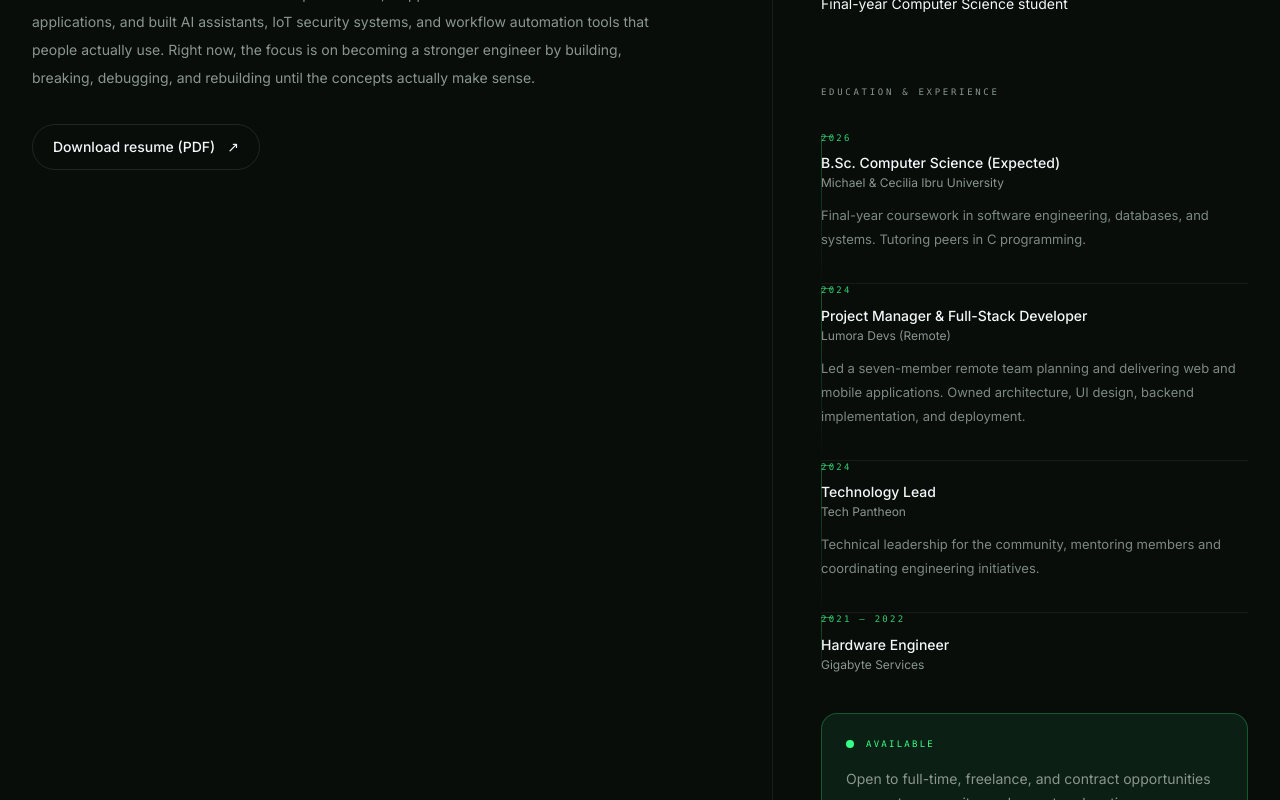
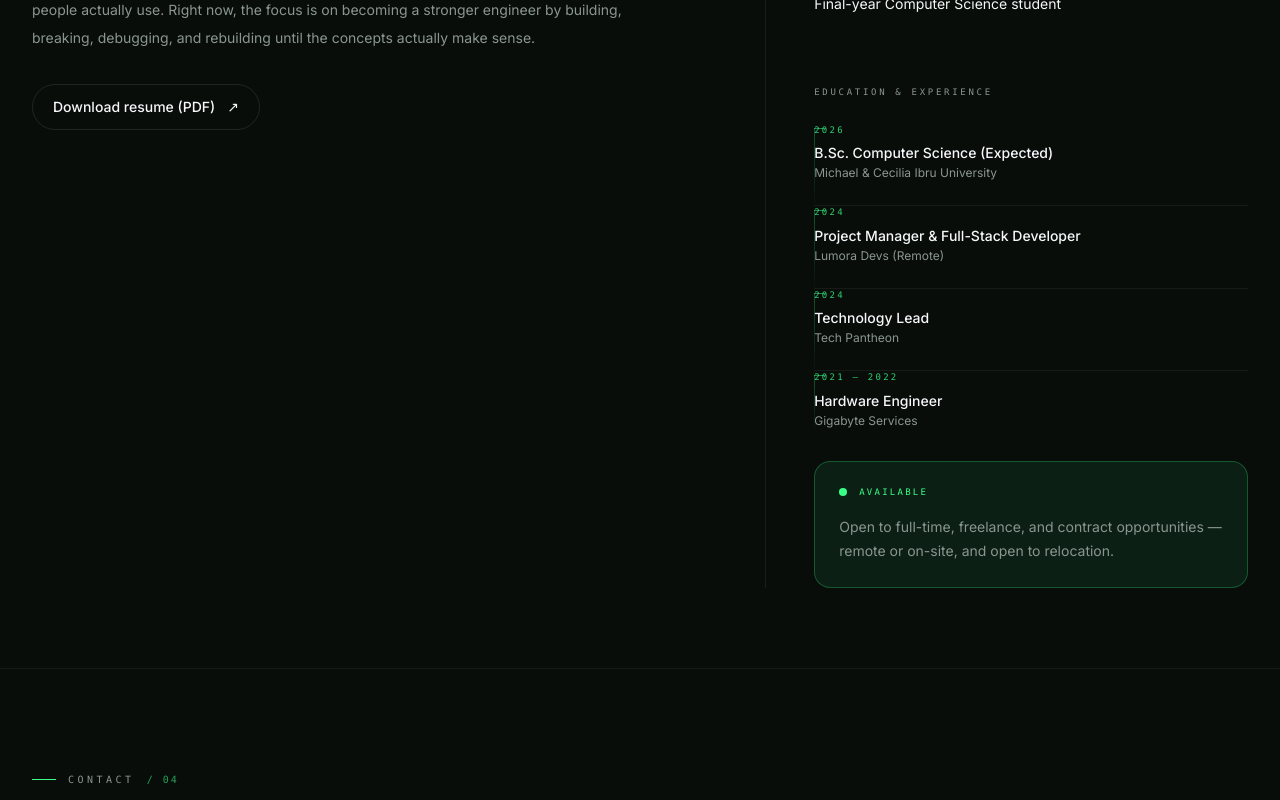
Before and after one commit to IrregDraken/Portfolio, a React (Vite) app: page / in a window 1280 px wide. Shown: the part 3260-4060 px from the top of the page. Built offline with nearby package versions, Linux system fonts and the light colour scheme.

Commit message:
Condense About timeline so section fits one screen

```diff
--- a/src/components/About.tsx
+++ b/src/components/About.tsx
@@ -78,7 +78,7 @@ function About() {
           </p>
         </div>
 
-        <div className="grid gap-14 lg:grid-cols-[1.15fr_0.85fr] lg:gap-24">
+        <div className="grid gap-12 lg:grid-cols-[1.15fr_0.85fr] lg:gap-20">
           <div>
               <p className="reveal max-w-3xl text-xl leading-9 tracking-[-0.025em] text-[#dce1e8] sm:text-2xl sm:leading-10">
               I am a final-year Computer Science student based in Port
@@ -135,11 +135,11 @@ function About() {
                 Education & experience
               </p>
 
-              <div className="mt-8 space-y-0">
+              <div className="mt-6 space-y-0">
                 {timeline.map((item, index) => (
                   <div
                     key={item.period + item.title}
-                    className="relative border-b border-white/[0.06] pb-8 last:border-0 last:pb-0"
+                    className="relative border-b border-white/[0.06] pb-6 last:border-0 last:pb-0"
                   >
                     <span className="absolute left-0 top-1 h-full w-px bg-gradient-to-b from-[#39ff88]/30 to-transparent" />
 
@@ -149,7 +149,7 @@ function About() {
                       {item.period}
                     </p>
 
-                    <p className="mt-2 text-sm font-medium text-[#f5f7fa]">
+                    <p className="mt-1.5 text-sm font-medium text-[#f5f7fa]">
                       {item.title}
                     </p>
 
@@ -157,17 +157,12 @@ function About() {
                       {item.organization}
                     </p>
 
-                    {index < timeline.length - 1 && (
-                      <p className="mt-3 max-w-md text-[13px] leading-6 text-[#8b9690]/90">
-                        {item.detail}
-                      </p>
-                    )}
                   </div>
                 ))}
               </div>
             </div>
 
-            <div className="reveal mt-10 rounded-2xl border border-[#39ff88]/10 bg-[#39ff88]/[0.035] p-6" data-reveal-delay="270">
+            <div className="reveal mt-8 rounded-2xl border border-[#39ff88]/10 bg-[#39ff88]/[0.035] p-6" data-reveal-delay="270">
               <div className="flex items-center gap-3">
                 <span className="relative flex h-2 w-2">
                   <span className="absolute inline-flex h-full w-full animate-ping rounded-full bg-[#39ff88] opacity-40" />
```
